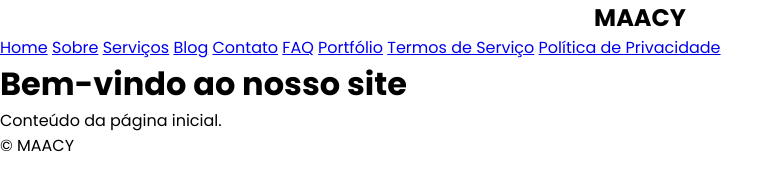
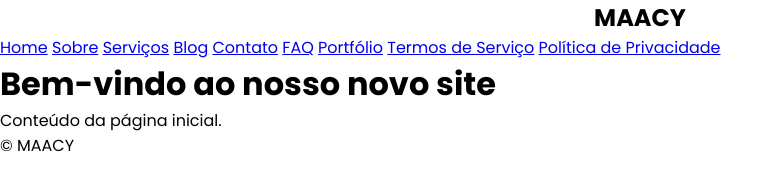
Before and after one commit to carmemsophia/Trabalho-elias, a plain HTML site: page index.html in a window 1280 px wide. Shown: the whole page, without its empty margins (0-784 px from the left). Drawn offline with Linux system fonts and the light colour scheme; a web font is replaced by a local one.

Commit message:
Atualizando texto do titulo

```diff
--- a/index.html
+++ b/index.html
@@ -23,7 +23,7 @@
         </nav>
     </header>
     <main>
-        <h1>Bem-vindo ao nosso site</h1>
+        <h1>Bem-vindo ao nosso novo site</h1>
         <p>Conteúdo da página inicial.</p>
     </main>
     <footer>
```
